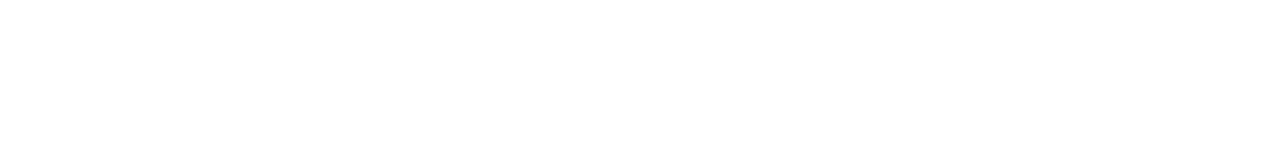
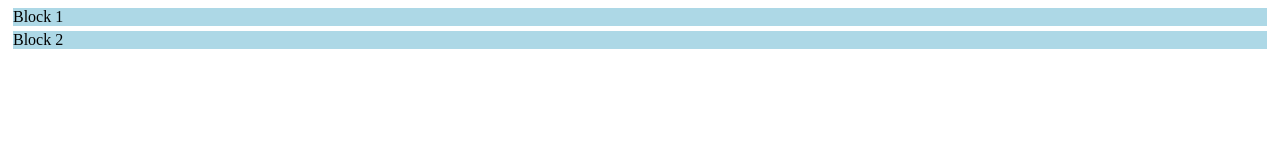
Before and after one commit to gauravtyagi789/WDW_0044, a plain HTML site: page Web Designing Workshop--1 subject/assignment03_block_inline.html in a window 1280 px wide. Drawn offline with Linux system fonts and the light colour scheme.

Commit message:
assignment03 completed

```diff
--- a/Web Designing Workshop--1 subject/assignment03_block_inline.html
+++ b/Web Designing Workshop--1 subject/assignment03_block_inline.html
@@ -7,7 +7,9 @@
     .block  { background: lightblue; margin: 5px; }
     .inline { background: lightgreen; }
   </style>
-
+</head><body>
+  <div class="block">Block 1</div>
+  <div class="block">Block 2</div>
 
 
 </html>
```
